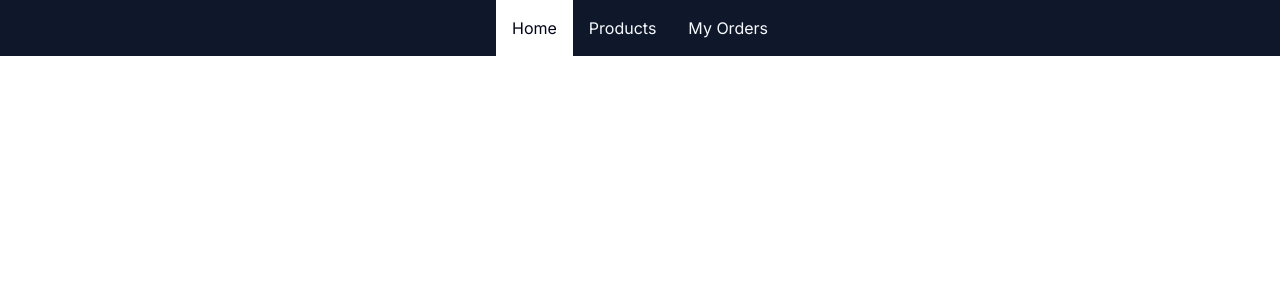
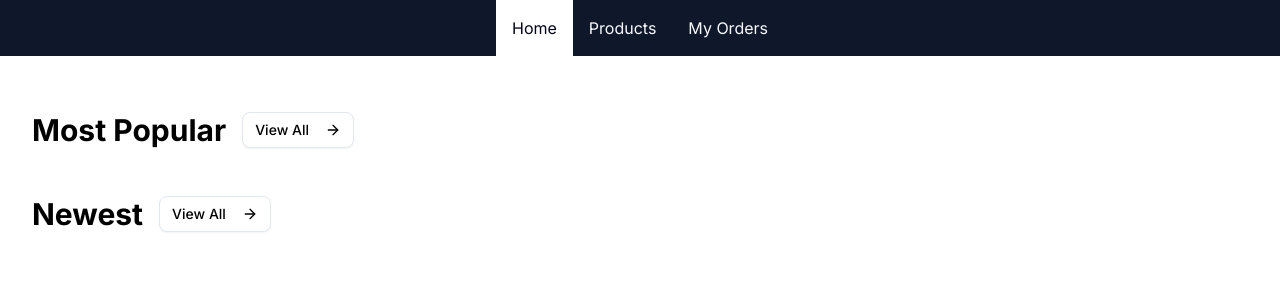
Before and after one commit to Azikenp/prisma-backend_ecom, a Next.js app: page / in a window 1280 px wide. Shown: the top 300 px of the page. Built offline with nearby package versions, Linux system fonts and the light colour scheme.

Commit message:
Product grid section headings done

```diff
--- a/src/app/(customerFacing)/page.tsx
+++ b/src/app/(customerFacing)/page.tsx
@@ -1,5 +1,8 @@
+import { Button } from "@/components/ui/button";
 import db from "@/db/db";
 import { Product } from "@prisma/client";
+import { ArrowRight } from "lucide-react";
+import Link from "next/link";
 
 function getMostPopularProducts() {
   return db.product.findMany({
@@ -42,7 +45,15 @@
 }: ProductGridSectionProps) {
   return (
     <div className="space-y-4">
-      <div className="flex gap-4"></div>
+      <div className="flex gap-4">
+        <h2 className="text-3xl font-bold">{title}</h2>
+        <Button variant="outline" asChild>
+          <Link href="/products" className="space-x-2">
+            <span>View All</span>
+            <ArrowRight className="size-4" />
+          </Link>
+        </Button>
+      </div>
     </div>
   );
 }
```
